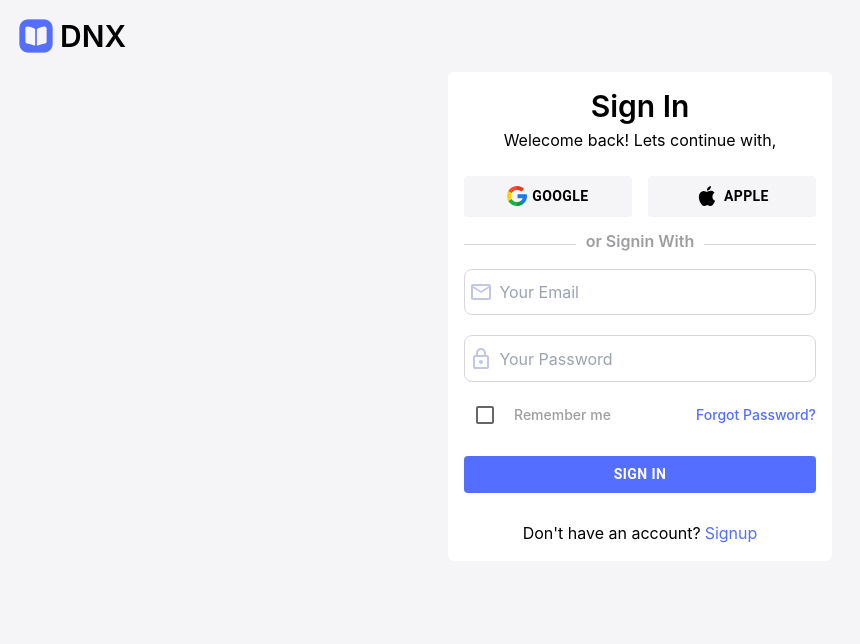
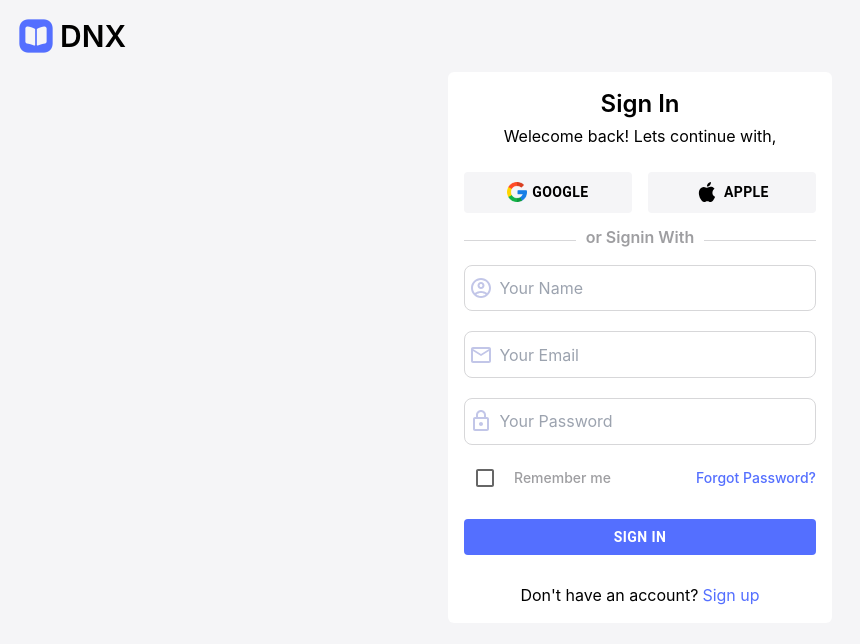
Before and after one commit to AliRaza048/student-Management-App, a React (Create React App) app: page /signin in a window 1280 px wide. Shown: the top 644 px of the page, without its empty margins (0-860 px from the left). Built offline with nearby package versions, Linux system fonts and the light colour scheme.

Commit message:
working on authentication

```diff
--- a/package.json
+++ b/package.json
@@ -16,6 +16,7 @@
     "node-sass": "^7.0.3",
     "react": "^18.3.1",
     "react-dom": "^18.3.1",
+    "react-hook-form": "^7.53.0",
     "react-router-dom": "^6.26.1",
     "react-scripts": "5.0.1",
     "sass": "^1.77.8",
--- a/src/App.js
+++ b/src/App.js
@@ -4,12 +4,14 @@ import Header from "./components/Header";
 import { BrowserRouter,Route, Routes } from "react-router-dom";
 import Page from "./components/Page";
 import SignIn from "./pages/Authentication/SignIn";
+import SignUp from "./pages/Authentication/SignUp";
 function App() {
   return (
     <BrowserRouter>
     <Routes>
       <Route  element={<Page/>} path="/"/>
       <Route  element={<SignIn/>} path="/signin" />
+      <Route  element={<SignUp/>} path="/signup" />
     </Routes>
     </BrowserRouter>
   );
--- a/src/pages/Authentication/SignIn/index.js
+++ b/src/pages/Authentication/SignIn/index.js
@@ -1,8 +1,12 @@
-import React from "react";
+import React, { useState } from "react";
 import Form from "../components/Form";
 
 const SignIn = () => {
-  return <Form />;
+  return (
+    <React.Fragment>
+      <Form title={"SignIn"} />
+    </React.Fragment>
+  );
 };
 
 export default SignIn;
--- a/src/pages/Authentication/SignUp/index.js
+++ b/src/pages/Authentication/SignUp/index.js
@@ -1,7 +1,8 @@
 import React from "react";
+import Form from "../components/Form";
 
 const SignUp = () => {
-  return <div>SignIn</div>;
+  return <Form  />;
 };
 
 export default SignUp;
--- a/src/pages/Authentication/components/Form.js
+++ b/src/pages/Authentication/components/Form.js
@@ -7,9 +7,13 @@ import VisibilityOutlinedIcon from "@mui/icons-material/VisibilityOutlined";
 import VisibilityOffOutlinedIcon from "@mui/icons-material/VisibilityOffOutlined";
 import AccountCircleOutlinedIcon from "@mui/icons-material/AccountCircleOutlined";
 import Checkbox from "@mui/material/Checkbox";
+import { useNavigate } from "react-router-dom";
 
 const label = { inputProps: { "aria-label": "Checkbox demo" } };
-const Form = () => {
+
+const Form = ({ title }) => {
+  const navigate = useNavigate();
+
   return (
     <React.Fragment>
       <ul className="flex items-center gap-1 p-4 cursor-pointer">
@@ -18,7 +22,9 @@ const Form = () => {
       </ul>
       <main className="flex justify-center items-center">
         <section className="bg-white p-4 rounded-md	form">
-          <h2 className="text-center text-3xl font-semibold mb-1">Sign In</h2>
+          <h2 className="text-center text-2xl font-semibold mb-1">
+            {title == "SignIn" ? "Sign In" : "Sign Up"}
+          </h2>
           <p className="text-center">Welecome back! Lets continue with,</p>
           <div className="flex gap-4">
             <Button className="form__authButton">
@@ -35,11 +41,21 @@ const Form = () => {
           <div className="flex gap-2 items-center text-nowrap	mt-3 ">
             <hr className="form__border"></hr>
             <h3 className="text-center text-md font-semibold mb-1 form__text">
-              or Signin With
+              {title == "SignIn" ? "or Signin With" : "or SignUP With"}
             </h3>
             <hr className="form__border"></hr>
           </div>
           <form>
+            {title == "SignIn" ? (
+              <div className="flex items-center w-full p-1 mt-3 rounded-lg form__input mb-5">
+                <AccountCircleOutlinedIcon
+                  sx={{ color: "rgb(194, 198, 232)" }}
+                />
+                <input type="text" placeholder="Your Name" />
+              </div>
+            ) : (
+              " "
+            )}
             <div className="flex items-center w-full p-1 mt-3 rounded-lg form__input mb-5">
               <EmailOutlinedIcon sx={{ color: "rgb(194, 198, 232)" }} />
               <input type="email" placeholder="Your Email" />
@@ -49,18 +65,30 @@ const Form = () => {
               <input type="email" placeholder="Your Password" />
             </div>
             <div className="flex justify-between items-center mb-5">
-              <div className="flex text-nowrap gap-2 items-center" >
+              <div className="flex text-nowrap gap-2 items-center">
                 <Checkbox {...label} />
-                <h3 className="text-sm font-medium form__text">
-                  Remember me
-                </h3>
+                <h3 className="text-sm font-medium form__text">Remember me</h3>
               </div>
               <h3 className="text-sm font-medium form__forgot">
-                 Forgot Password?
-                </h3>
+                Forgot Password?
+              </h3>
             </div>
-            <Button className=" flex justify-center w-full mb-6 form__authbutton" >Sign In</Button>
-            <p  className="w-full flex justify-center items-center mt-7">Don't have an account?<a className="form__forgot ml-1 cursor-pointer">Signup</a></p>
+            <Button className=" flex justify-center w-full mb-6 form__authbutton">
+              {title == "SignIn" ? "Sign In" : "Sign Up"}
+            </Button>
+            <p className="w-full flex justify-center items-center mt-7">
+              Don't have an account?
+              <a
+                className="form__forgot ml-1 cursor-pointer"
+                onClick={
+                  title == "SignIn"
+                    ? () => navigate("/signup")
+                    : () => navigate("/signin")
+                }
+              >
+                {title == "SignIn" ? "Sign up" : "Sign in"}
+              </a>
+            </p>
           </form>
         </section>
       </main>
```
Also changed, not shown: 1 other file (tests, documents, lock files or other folders).
